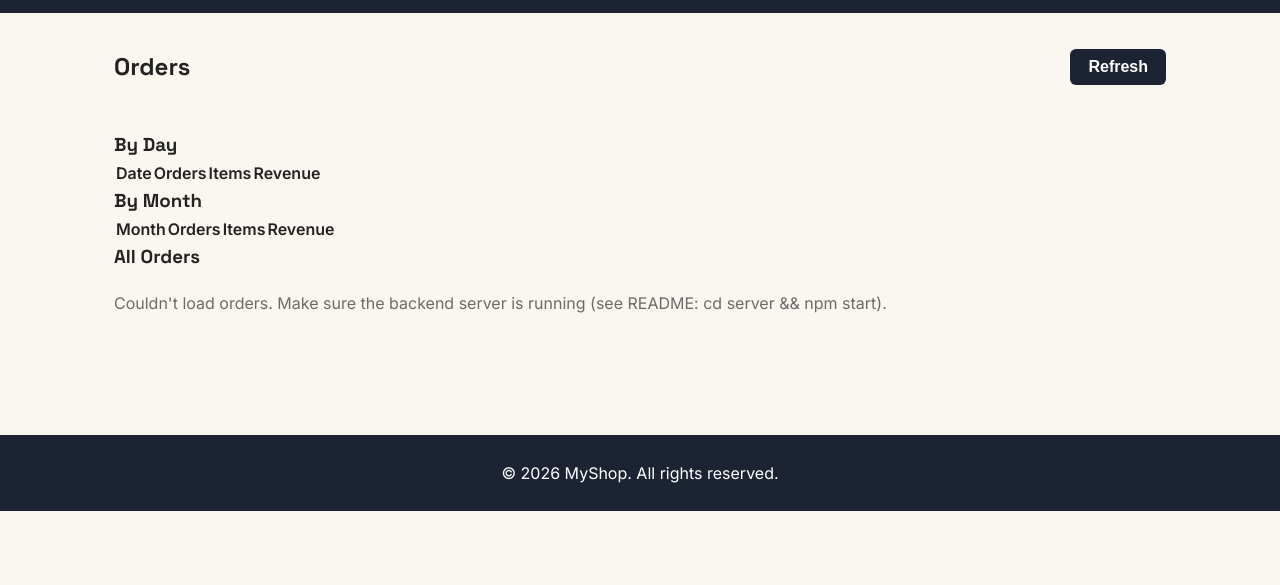
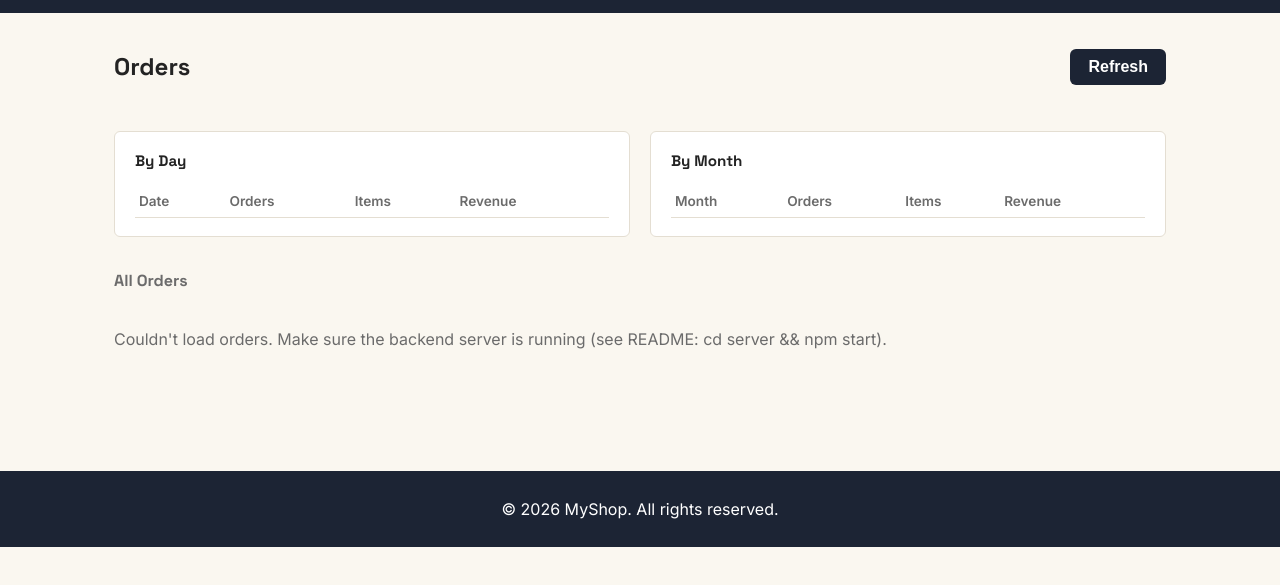
Before and after one commit to asispw1516/Commerce2026project, a plain HTML site: page public/admin.html in a window 1280 px wide. Shown: the part 55-640 px from the top of the page. Drawn offline with Linux system fonts and the light colour scheme; no server answers.

Commit message:
Add styles for breakdown grid and cards

```diff
--- a/public/css/admin.css
+++ b/public/css/admin.css
@@ -81,3 +81,53 @@
 }
 .delete-order-btn:hover { background: var(--danger); color: #fff; }
 .delete-order-btn:disabled { opacity: 0.5; cursor: not-allowed; }
+
+.section-label {
+  font-size: 1rem;
+  margin: 0 0 14px;
+  color: var(--muted);
+  text-transform: none;
+}
+
+.breakdown-grid {
+  display: grid;
+  grid-template-columns: 1fr 1fr;
+  gap: 20px;
+  margin-bottom: 32px;
+}
+.breakdown-card {
+  background: #fff;
+  border: 1px solid var(--line);
+  border-radius: var(--radius);
+  padding: 18px 20px;
+}
+.breakdown-card h3 {
+  font-size: 0.95rem;
+  margin-bottom: 12px;
+}
+.breakdown-table {
+  width: 100%;
+  border-collapse: collapse;
+  font-size: 0.85rem;
+}
+.breakdown-table th {
+  text-align: left;
+  color: var(--muted);
+  font-weight: 600;
+  padding: 6px 4px;
+  border-bottom: 1px solid var(--line);
+}
+.breakdown-table td {
+  padding: 8px 4px;
+  border-bottom: 1px solid var(--line);
+}
+.breakdown-table tr:last-child td { border-bottom: none; }
+.breakdown-empty {
+  color: var(--muted);
+  padding: 10px 4px;
+  font-size: 0.85rem;
+}
+
+@media (max-width: 720px) {
+  .breakdown-grid { grid-template-columns: 1fr; }
+}
```
